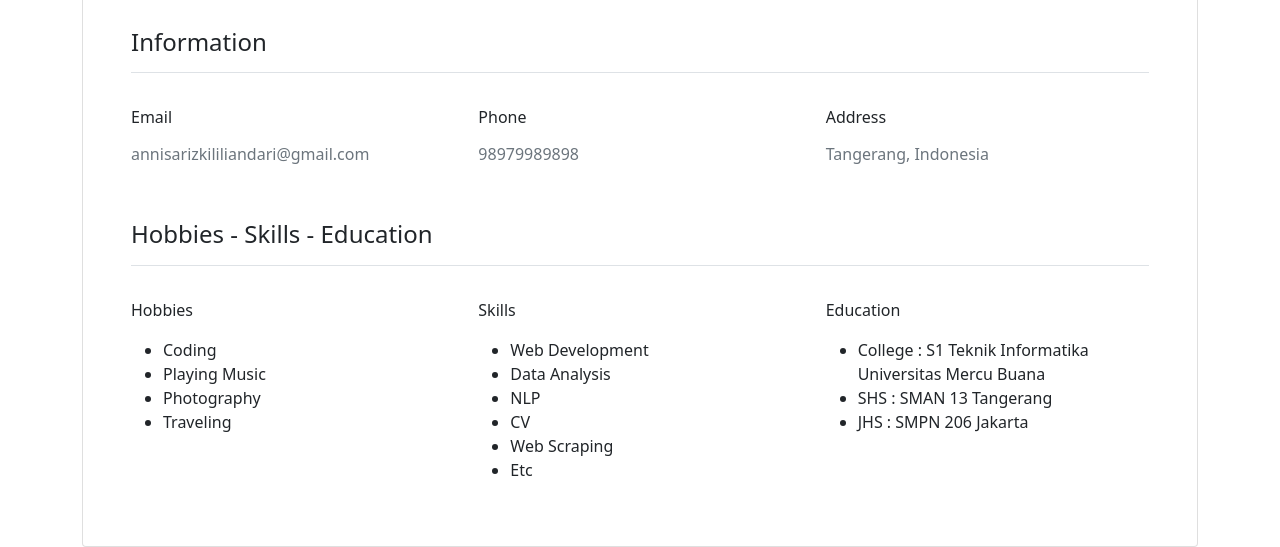
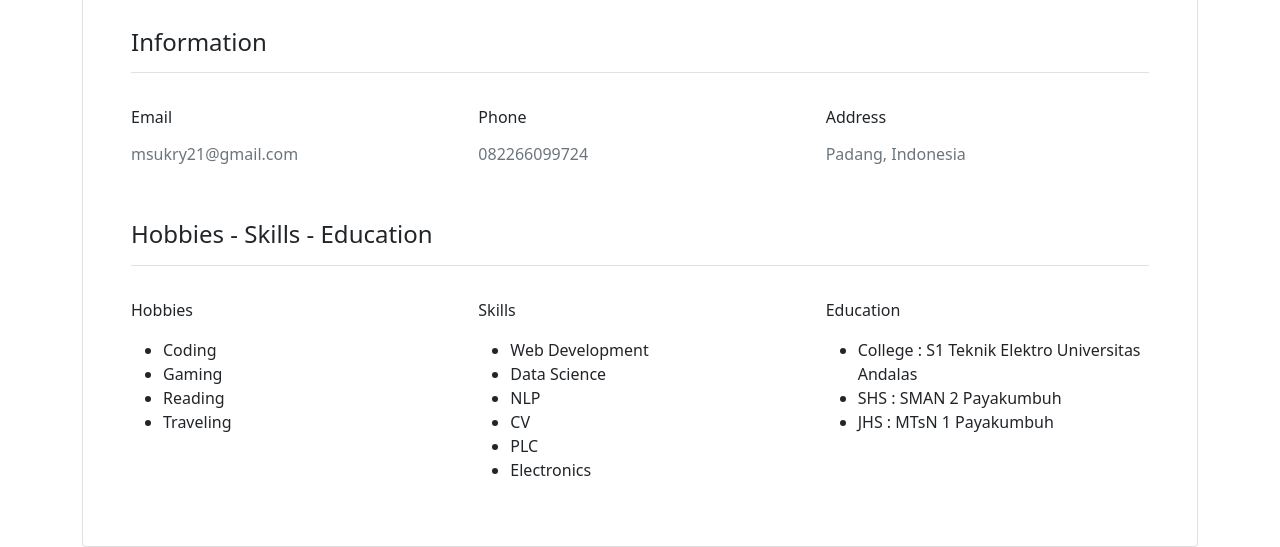
Before and after one commit to msukry21/Bootstrap-and-Flask, a Flask app: page /profile-bootstrap.html in a window 1280 px wide. Shown: the part 419-966 px from the top of the page. Run offline with Flask 3, Linux system fonts and the light colour scheme.

Commit message:
Add files via upload

```diff
--- a/templates/form-bootstrap.html
+++ b/templates/form-bootstrap.html
@@ -16,7 +16,7 @@
     <div class="container my-5">
       <div class="row">
         <div class="card px-5 py-3 my-3">
-          <form action="" method="post" enctype="multipart/form-data">
+          <form action="submit.php" method="post" enctype="multipart/form-data">
             <!-- Input nama lengkap -->
             <div class="mb-3">
               <label for="nama_lengkap" class="form-label">Nama Lengkap</label>
@@ -94,5 +94,7 @@
     </div>
 
     <script src="https://cdn.jsdelivr.net/npm/bootstrap@5.0.2/dist/js/bootstrap.bundle.min.js" integrity="sha384-MrcW6ZMFYlzcLA8Nl+NtUVF0sA7MsXsP1UyJoMp4YLEuNSfAP+JcXn/tWtIaxVXM" crossorigin="anonymous"></script>
+  <!-- PHP Script for Form Handling -->
+
   </body>
 </html>
--- a/templates/profile-bootstrap.html
+++ b/templates/profile-bootstrap.html
@@ -42,9 +42,9 @@
       <div class="card">
         <div class="card-body text-center">
           <img class="rounded-circle img-fluid" style="width: 150px" src="https://upload.wikimedia.org/wikipedia/commons/thumb/5/50/User_icon-cp.svg/1200px-User_icon-cp.svg.png" alt="avatar" />
-          <h5 class="my-3">Annisa Rizki Liliandari</h5>
-          <p class="text-muted mb-1">AI Instructor & Mentor</p>
-          <p class="text-muted mb-4">Tangerang, Indonesia</p>
+          <h5 class="my-3">Muhammad Sukry</h5>
+          <p class="text-muted mb-1">Electrical Engineer | Artificial Intelligence </p>
+          <p class="text-muted mb-4">Sumatera Barat, Indonesia</p>
         </div>
       </div>
       <div class="card">
@@ -55,15 +55,15 @@
             <div class="row mb-5">
               <div class="col-lg-4 col-md-4 col-sm-12">
                 <p>Email</p>
-                <h6 class="text-muted">annisarizkililiandari@gmail.com</h6>
+                <h6 class="text-muted">msukry21@gmail.com</h6>
               </div>
               <div class="col-lg-4 col-md-4 col-sm-12">
                 <p>Phone</p>
-                <h6 class="text-muted">98979989898</h6>
+                <h6 class="text-muted">082266099724</h6>
               </div>
               <div class="col-lg-4 col-md-4 col-sm-12">
                 <p>Address</p>
-                <h6 class="text-muted">Tangerang, Indonesia</h6>
+                <h6 class="text-muted">Padang, Indonesia</h6>
               </div>
             </div>
             <h4 class="mb-3">Hobbies - Skills - Education</h4>
@@ -73,8 +73,8 @@
                 <p>Hobbies</p>
                 <ul>
                   <li>Coding</li>
-                  <li>Playing Music</li>
-                  <li>Photography</li>
+                  <li>Gaming</li>
+                  <li>Reading</li>
                   <li>Traveling</li>
                 </ul>
               </div>
@@ -82,19 +82,19 @@
                 <p>Skills</p>
                 <ul>
                   <li>Web Development</li>
-                  <li>Data Analysis</li>
+                  <li>Data Science</li>
                   <li>NLP</li>
                   <li>CV</li>
-                  <li>Web Scraping</li>
-                  <li>Etc</li>
+                  <li>PLC</li>
+                  <li>Electronics</li>
                 </ul>
               </div>
               <div class="col-lg-4 col-md-4 col-sm-12">
                 <p>Education</p>
                 <ul>
-                  <li>College : S1 Teknik Informatika Universitas Mercu Buana</li>
-                  <li>SHS : SMAN 13 Tangerang</li>
-                  <li>JHS : SMPN 206 Jakarta</li>
+                  <li>College : S1 Teknik Elektro Universitas Andalas</li>
+                  <li>SHS : SMAN 2 Payakumbuh</li>
+                  <li>JHS : MTsN 1 Payakumbuh</li>
                 </ul>
               </div>
             </div>
```
